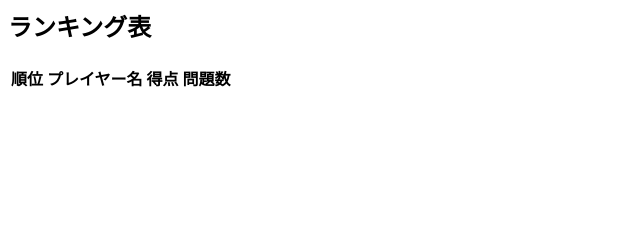
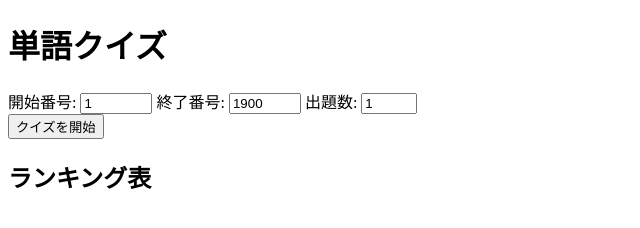
Before and after one commit to kurage534/eitanngo, a plain HTML site: page index.html in a window 1280 px wide. Shown: the whole page, without its empty margins (0-640 px from the left). Drawn offline with Linux system fonts and the light colour scheme.

Commit message:
Update index.html

```diff
--- a/index.html
+++ b/index.html
@@ -1,16 +1,35 @@
-<div id="ranking">
-    <h2>ランキング表</h2>
-    <table>
-        <thead>
-            <tr>
-                <th>順位</th>
-                <th>プレイヤー名</th>
-                <th>得点</th>
-                <th>問題数</th> <!-- 問題数の列を追加 -->
-            </tr>
-        </thead>
-        <tbody id="ranking-body">
-            <!-- ランキングデータがここに挿入されます -->
-        </tbody>
-    </table>
-</div>
+<!DOCTYPE html>
+<html lang="ja">
+<head>
+    <meta charset="UTF-8">
+    <meta name="viewport" content="width=device-width, initial-scale=1.0">
+    <title>単語クイズ</title>
+    <link rel="stylesheet" href="style.css"> <!-- CSSファイルのリンク -->
+</head>
+<body>
+    <h1>単語クイズ</h1>
+
+    <div>
+        <label for="start">開始番号:</label>
+        <input type="number" id="start" value="1" min="1" max="1900">
+
+        <label for="end">終了番号:</label>
+        <input type="number" id="end" value="1900" min="1" max="1900">
+
+        <label for="questionCount">出題数:</label>
+        <input type="number" id="questionCount" value="1" min="1" max="10">
+    </div>
+
+    <button id="startQuiz">クイズを開始</button>
+    <div id="quiz"></div>
+    <div id="result"></div>
+    <button id="nextQuestion" style="display:none;">次の問題へ進む</button> <!-- 次の問題ボタン -->
+
+    <div id="rankings-container">
+        <h2>ランキング表</h2>
+        <div id="rankings"></div> <!-- 出題数ごとのランキングを表示 -->
+    </div>
+
+    <script src="script.js"></script> <!-- JavaScriptファイルのリンク -->
+</body>
+</html>
```
